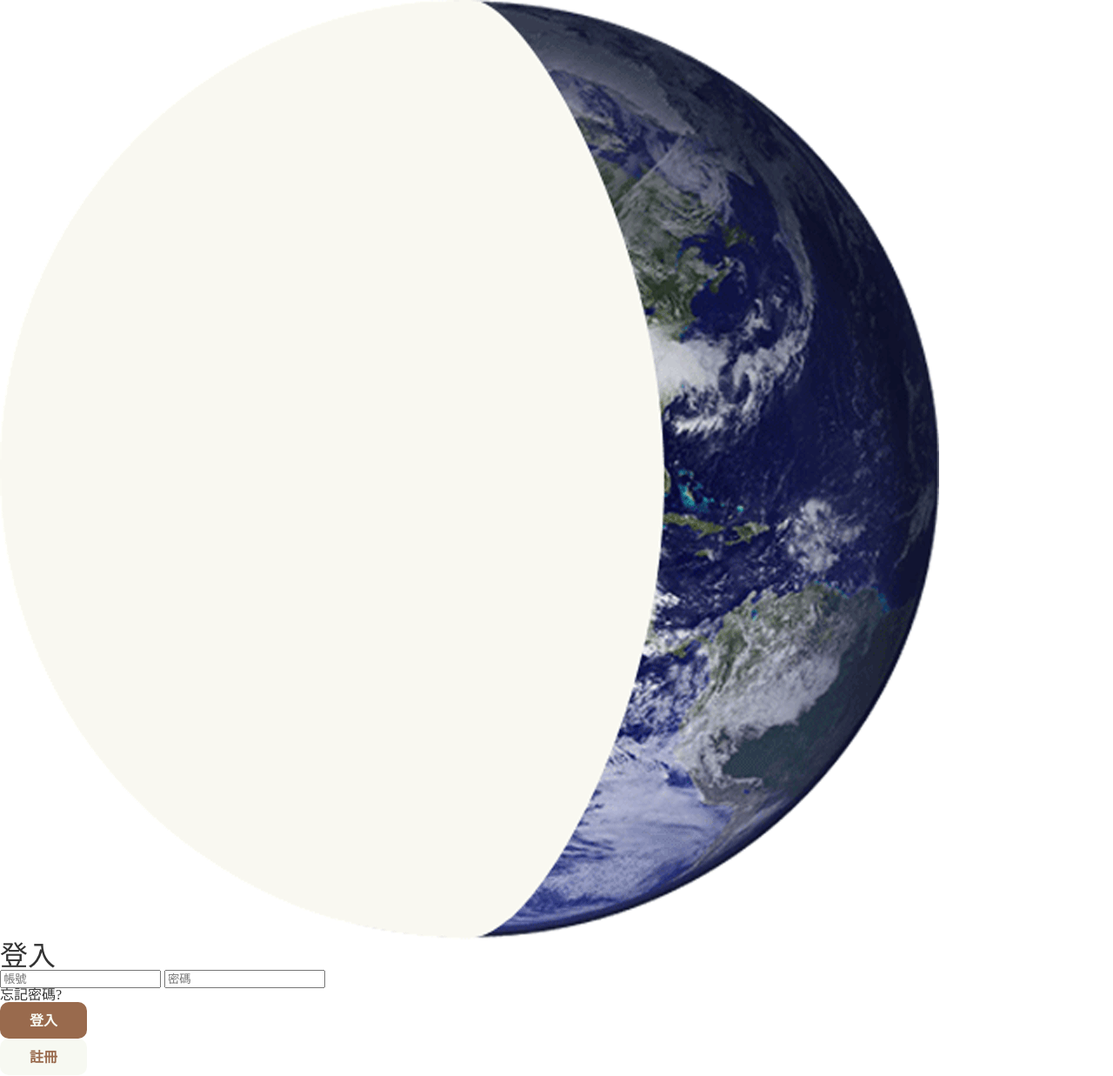
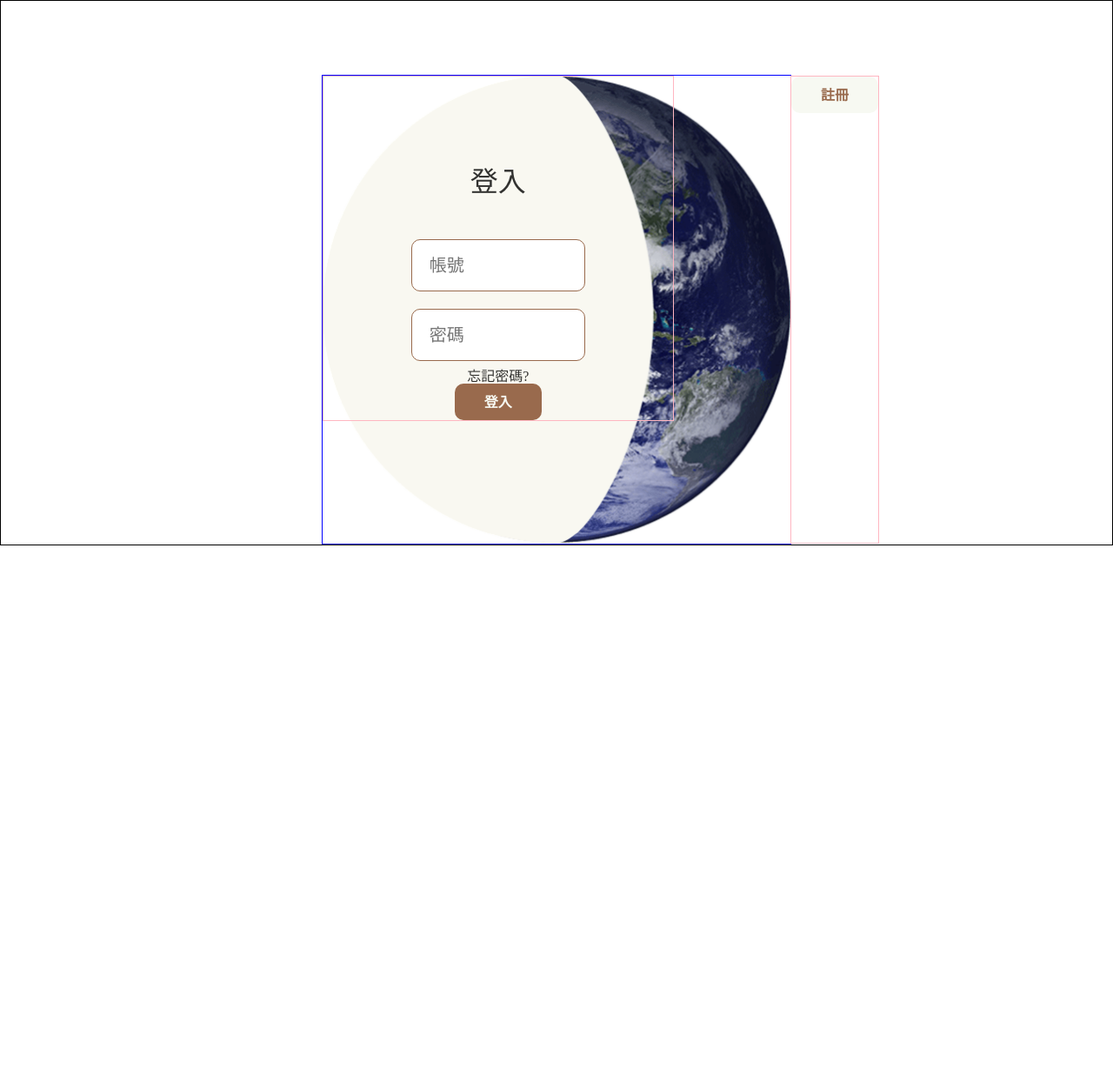
Before and after one commit to ming851206/tfd102_g5, a PHP site: page /login.html in a window 1280 px wide. Shown: the whole page at 87% size. After the commit the page ends 627 px from the top, so only its background shows below. Run offline with PHP 8.4, Linux system fonts and the light colour scheme; some web fonts are replaced.

Commit message:
解衝突

```diff
--- a/css/style.css
+++ b/css/style.css
@@ -307,7 +307,6 @@ a, img, input {
   }
 }
 
-<<<<<<< Updated upstream
 #right {
   margin-left: 100px;
 }
@@ -422,7 +421,7 @@ a, img, input {
   position: absolute;
   right: 10px;
   top: 10px;
-=======
+}
 .loginMemberPage_Body {
   padding-top: 85px;
   border: 1px solid black;
@@ -490,6 +489,5 @@ input:focus {
 .loginSitch {
   width: 30%;
   border: 1px solid lightpink;
->>>>>>> Stashed changes
 }
 /*# sourceMappingURL=style.css.map */
```
Also changed, not shown: 1 other file.
